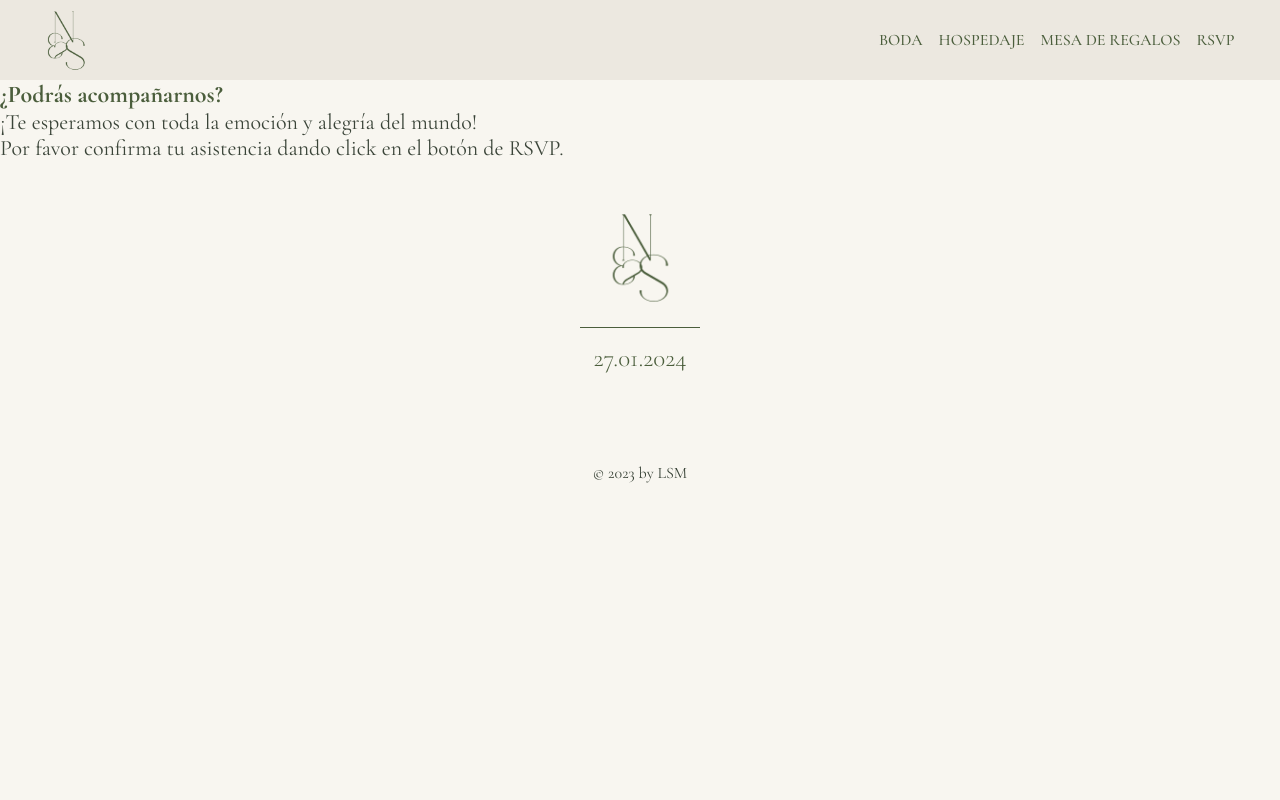
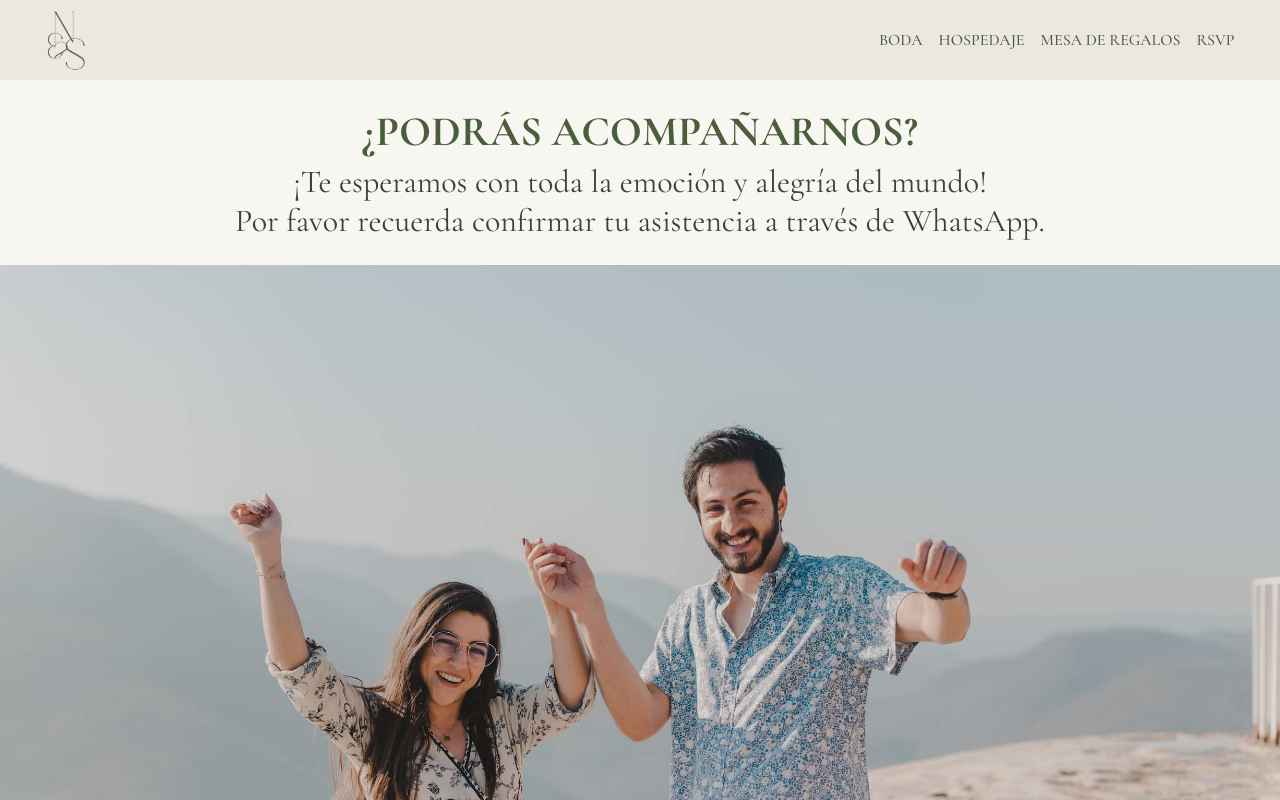
Before and after one commit to richipargo/nadia-stefan, a React (Vite) app: page /rsvp in a window 1280 px wide. Shown: the top 800 px of the page. Built offline with nearby package versions, Linux system fonts and the light colour scheme.

Commit message:
Add rsvp content

```diff
--- a/src/components/Regalos.jsx
+++ b/src/components/Regalos.jsx
@@ -8,7 +8,7 @@ const Regalos = () => {
           <h2 className="regalos-h2">Mesa de regalos</h2>
           <p className="regalos-info">
             El mejor regalo que puedes darnos es tu presencia, pero si además quieres regalarnos
-            algo para la nueva etapa que empezaremos juntos, te los agradecemos muchísimo.
+            algo para la nueva etapa que empezaremos juntos, te los agradecemos mucho.
           </p>
           <a
             href="https://evento.uniko.co/nadiaystefan/gift-table"
--- a/src/components/Rsvp.jsx
+++ b/src/components/Rsvp.jsx
@@ -1,9 +1,16 @@
+import '../style_components/rsvp.css';
+
 const Rsvp = () => {
   return (
     <div className="rsvp">
-      <h2>¿Podrás acompañarnos?</h2>
-      <p>¡Te esperamos con toda la emoción y alegría del mundo!</p>
-      <p>Por favor confirma tu asistencia dando click en el botón de RSVP.</p>
+      <div className="rsvp-text">
+        <h2 className="rsvp-h2">¿Podrás acompañarnos?</h2>
+        <p className="rsvp-info">¡Te esperamos con toda la emoción y alegría del mundo!</p>
+        <p className="rsvp-info">
+          Por favor recuerda confirmar tu asistencia a través de WhatsApp.
+        </p>
+      </div>
+      <img className="rsvp-img" src="./ns-241.jpg" alt="Nadia y Stefan en Oaxaca"></img>
     </div>
   );
 };
--- /dev/null
+++ b/src/style_components/rsvp.css
@@ -0,0 +1,15 @@
+.rsvp-text {
+  padding: 2%;
+  text-align: center;
+}
+.rsvp-h2 {
+  font-size: 42px;
+  text-transform: uppercase;
+  padding-bottom: 5px;
+}
+.rsvp-info {
+  font-size: 32px;
+}
+.rsvp-img {
+  width: 100%;
+}
```
